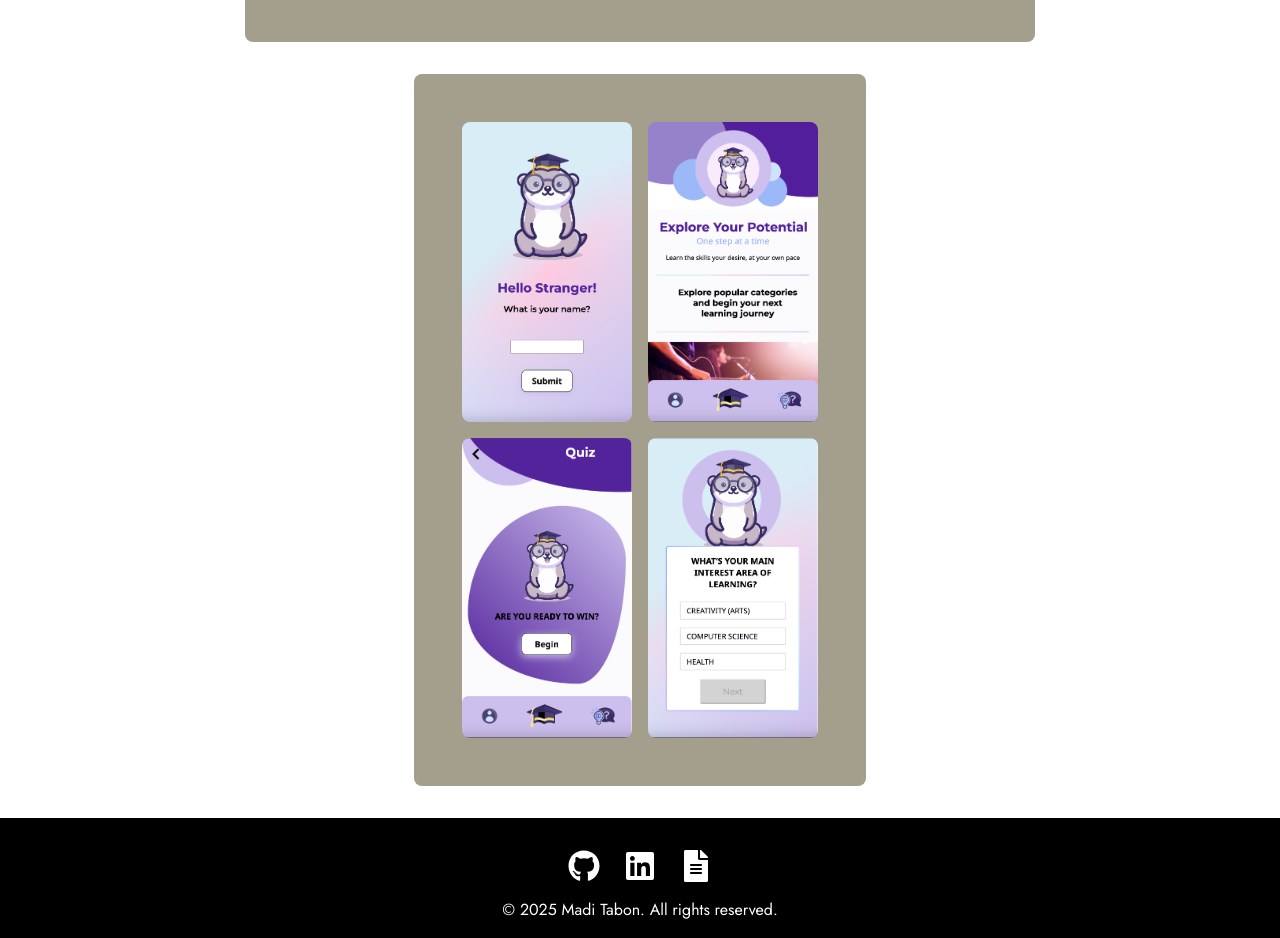
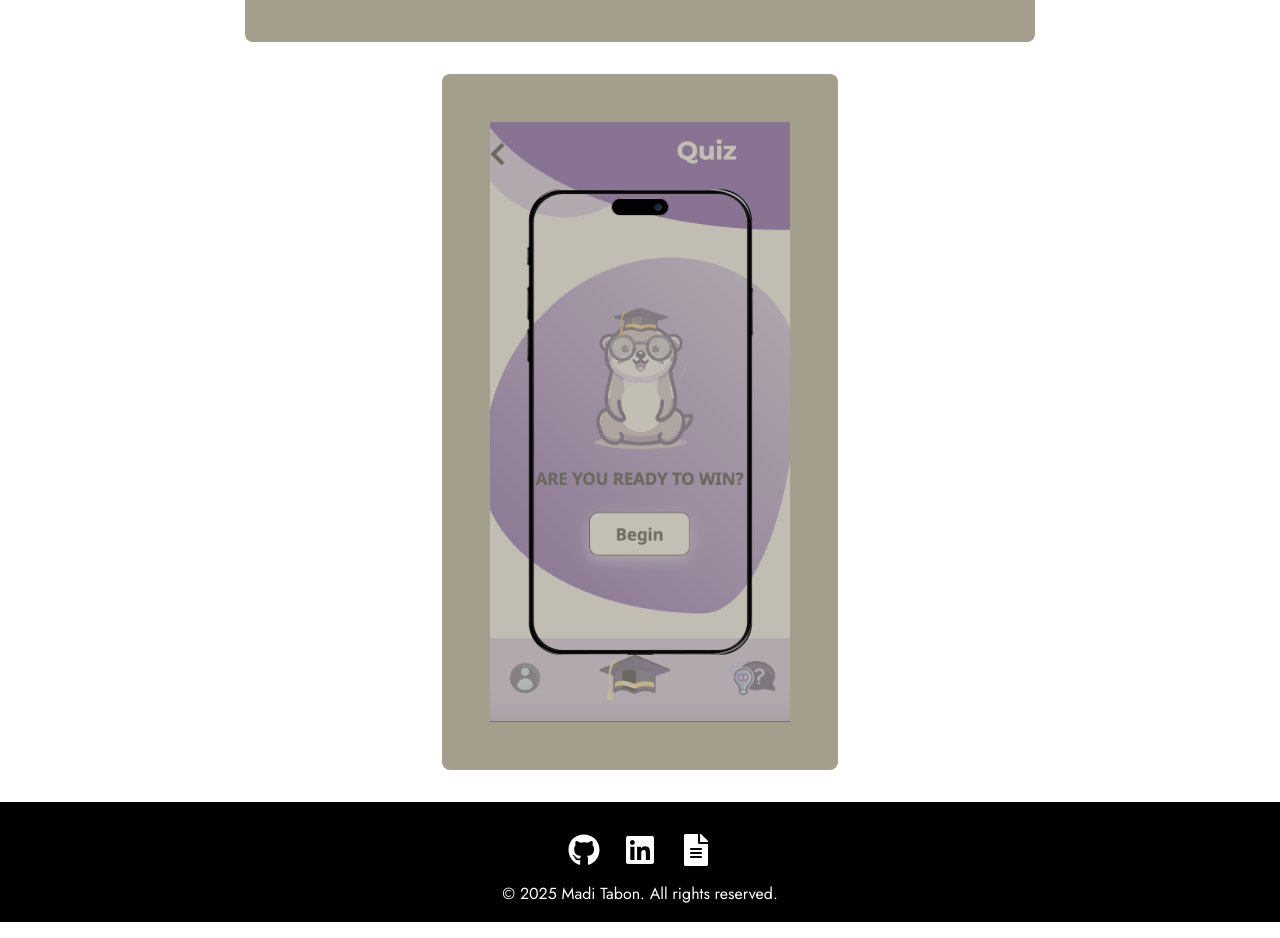
Before and after one commit to 1medi/folio, a Next.js app: page /Pocket-Prof in a window 1280 px wide. Shown: the part 2580-3518 px from the top of the page. Built offline with nearby package versions, Linux system fonts and the light colour scheme.

Commit message:
lmao work please

```diff
--- /dev/null
+++ b/components/PPPhone/index.tsx
@@ -0,0 +1,53 @@
+"use client"; // Needed for Next.js App Router
+
+import { useState, useEffect } from "react";
+import { motion, AnimatePresence } from "framer-motion";
+import Image from "next/image";
+import Phone from "../../public/Pocket-Prof/PhoneNoBKG.png";
+import { PPScreens } from "@/app/utils/data";
+
+const PhoneSimulator = () => {
+  const [index, setIndex] = useState(0);
+
+  useEffect(() => {
+    const interval = setInterval(() => {
+      setIndex((prev) => (prev + 1) % PPScreens.length);
+    }, 2000); // Change screen every 2 seconds
+    return () => clearInterval(interval);
+  }, []);
+
+  return (
+    <div className="relative w-[300px] h-[600px] mx-auto">
+      {/* Screens (Background) */}
+      <div className="absolute inset-0 z-0">
+        <AnimatePresence mode="wait">
+          <motion.div
+            key={index}
+            initial={{ opacity: 0 }}
+            animate={{ opacity: 1 }}
+            exit={{ opacity: 0 }}
+            transition={{ duration: 1.5 }}
+            className="absolute inset-0"
+          >
+            <Image
+              src={PPScreens[index]}
+              alt="App Screen"
+              fill
+              className="object-cover"
+            />
+          </motion.div>
+        </AnimatePresence>
+      </div>
+
+      {/* Phone Frame (Foreground) */}
+      <Image
+        src={Phone}
+        alt="Phone Frame"
+        fill
+        className="absolute z-10 object-cover"
+      />
+    </div>
+  );
+};
+
+export default PhoneSimulator;
--- a/src/app/Pocket-Prof/page.tsx
+++ b/src/app/Pocket-Prof/page.tsx
@@ -11,7 +11,25 @@ import PPQuiz from "../../../public/Pocket-Prof/ppquiz.png";
 import Image from "next/image";
 import PPSitemap from "../../../public/Pocket-Prof/PPSitemap.png";
 import Oscar from "../../../public/Oscarsolo.png";
+import PPPhone from "../../../components/PPPhone";
+
+// function getBackgroundImage(srcSet = '') {
+//   const imageSet = srcSet
+//     .split(', ')
+//     .map((str) => {
+//       const [url, dpi] = str.split(' ')
+//       return `url("${url}") ${dpi}`
+//     })
+//     .join(', ')
+//   return `image-set(${imageSet})`
+// }
+
 const PocketProf = () => {
+  // const {
+  //   props: { srcSet },
+  // } = getImageProps({ alt: '', width: 1792, height: 828, src: Phone })
+  // const backgroundImage = getBackgroundImage(srcSet)
+  // const style = { height: '100vh', width: '100vw', backgroundImage }
   return (
     <>
       <Header />
@@ -99,60 +117,7 @@ const PocketProf = () => {
         </motion.section>
 
         <motion.section className="bg-[#a49e8d] m-4 p-12 rounded-lg">
-          <div className="grid grid-cols-1 lg:grid-cols-2  gap-4">
-            <div className="grid gap-4">
-              <div className="relative w-full">
-                <Image
-                  className="rounded-lg"
-                  src={PPLanding}
-                  alt=""
-                  layout="responsive"
-                  style={{
-                    objectFit: "cover",
-                    height: "300px", // Adjust height for variation
-                  }}
-                />
-              </div>
-              <div className="relative w-full">
-                <Image
-                  className="rounded-lg"
-                  src={PPQuiz}
-                  alt=""
-                  layout="responsive"
-                  style={{
-                    objectFit: "cover",
-                    height: "300px", // Adjust height for variation
-                  }}
-                />
-              </div>
-            </div>
-            <div className="grid gap-4">
-              <div className="relative w-full">
-                <Image
-                  className="rounded-lg"
-                  src={PPHome}
-                  alt=""
-                  layout="responsive"
-                  style={{
-                    objectFit: "cover",
-                    height: "300px", // Adjust height for variation
-                  }}
-                />
-              </div>
-              <div className="relative w-full">
-                <Image
-                  className="rounded-lg"
-                  src={PPQuestion}
-                  alt=""
-                  layout="responsive"
-                  style={{
-                    objectFit: "cover",
-                    height: "300px", // Adjust height for variation
-                  }}
-                />
-              </div>
-            </div>
-          </div>
+          <PPPhone />
         </motion.section>
       </main>
       <Footer />
--- a/src/app/utils/data.tsx
+++ b/src/app/utils/data.tsx
@@ -6,15 +6,18 @@ import Aether1 from "/public/Aether/homepage.png";
 import Aether2 from "/public/Aether/formlibrary.png";
 import Aether3 from "/public/Aether/results.png";
 import Aether4 from "/public/Aether/scan.png";
-import ACG1 from "/public/ACG/acg1.png"
-import PPLanding from "../../../public/Pocket-Prof/pplanding.png";
+import ACG1 from "/public/ACG/acg1.png";
 
-import ACGColors from "/public/ACG/colors.png"
-import ACGImagery from "/public/ACG/imagery.png"
-import ACGMeasurements from "/public/ACG/measurements.png"
-import ACGType from "/public/ACG/typography.png"
-import ACGGamem from "/public/ACG/gamemeasurements.png"
-import ACGLogo from "/public/ACG/logo.png"
+import ACGColors from "/public/ACG/colors.png";
+import ACGImagery from "/public/ACG/imagery.png";
+import ACGMeasurements from "/public/ACG/measurements.png";
+import ACGType from "/public/ACG/typography.png";
+import ACGGamem from "/public/ACG/gamemeasurements.png";
+import ACGLogo from "/public/ACG/logo.png";
+
+import PPLanding from "/public/Pocket-Prof/pplanding.png";
+import PPHome from "/public/Pocket-Prof/pphome.png";
+import PPQuiz from "/public/Pocket-Prof/ppquiz.png";
 
 export const Projects = [
   {
@@ -30,7 +33,8 @@ export const Projects = [
   {
     id: 2,
     title: "Pocket Prof",
-    description: "Pocket Prof is a mobile web application goal tracking app that promotes a variety of skills a user can learn by gathering resources through our ai assistant Oscar. Through its interactive user-friendly features, it provides a platform for students and individuals alike to improve on themselves and create new goals.",
+    description:
+      "Pocket Prof is a mobile web application goal tracking app that promotes a variety of skills a user can learn by gathering resources through our ai assistant Oscar. Through its interactive user-friendly features, it provides a platform for students and individuals alike to improve on themselves and create new goals.",
     image: Oscar,
     backgroundColor: "#656384",
     transform: "translateX(1000px)",
@@ -39,7 +43,8 @@ export const Projects = [
   {
     id: 3,
     title: "Lutong Bahay",
-    description: "Lutong Bahay is a Filipino cookbook app that allows users to easily customize recipes. One of the key features is the ability to adjust serving sizes, so when users change the number of servings, the app automatically updates the ingredient amounts. This makes it easier for users to cook Filipino dishes no matter where they are or what ingredients they have on hand.",
+    description:
+      "Lutong Bahay is a Filipino cookbook app that allows users to easily customize recipes. One of the key features is the ability to adjust serving sizes, so when users change the number of servings, the app automatically updates the ingredient amounts. This makes it easier for users to cook Filipino dishes no matter where they are or what ingredients they have on hand.",
     image: Bahay,
     backgroundColor: "#f0ab1a",
     transform: "translateX(1000px)",
@@ -48,7 +53,8 @@ export const Projects = [
   {
     id: 4,
     title: "Awesome Card Game (ACG)",
-    description: "In ACG: Aspect of Elements, players engage in a strategic card game where they command elemental forces in turn-based battles. Choose your elemental affinity wisely – fire, water, earth, or air – as each offers unique strengths and abilities. Build your deck strategically, combining spells, creatures, and artifacts to outmaneuver your opponents. ",
+    description:
+      "In ACG: Aspect of Elements, players engage in a strategic card game where they command elemental forces in turn-based battles. Choose your elemental affinity wisely – fire, water, earth, or air – as each offers unique strengths and abilities. Build your deck strategically, combining spells, creatures, and artifacts to outmaneuver your opponents. ",
     image: ACG,
     backgroundColor: "#DD8143",
     transform: "translateX(1000px)",
@@ -81,30 +87,29 @@ export const AetherGallery = [
 
 export const AcgGallery = [
   {
-    id:0,
+    id: 0,
     image: ACGColors,
   },
   {
-    id:1,
+    id: 1,
     image: ACGImagery,
   },
   {
-    id:2,
+    id: 2,
     image: ACGMeasurements,
-
   },
   {
-    id:3,
+    id: 3,
     image: ACGType,
-
   },
   {
-    id:4,
+    id: 4,
     image: ACGGamem,
-
   },
   {
-    id:5,
+    id: 5,
     image: ACGLogo,
   },
-]
+];
+
+export const PPScreens = [PPLanding, PPHome, PPQuiz];
```
Also changed, not shown: public/Pocket-Prof/PhoneNoBKG.png (added), 1 other file (tests, documents, lock files or other folders).
